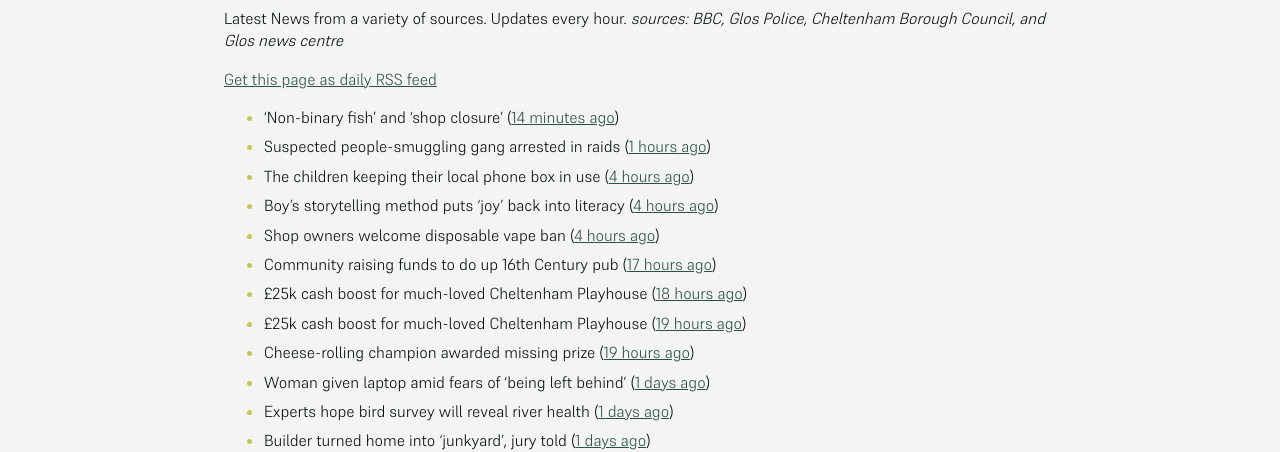
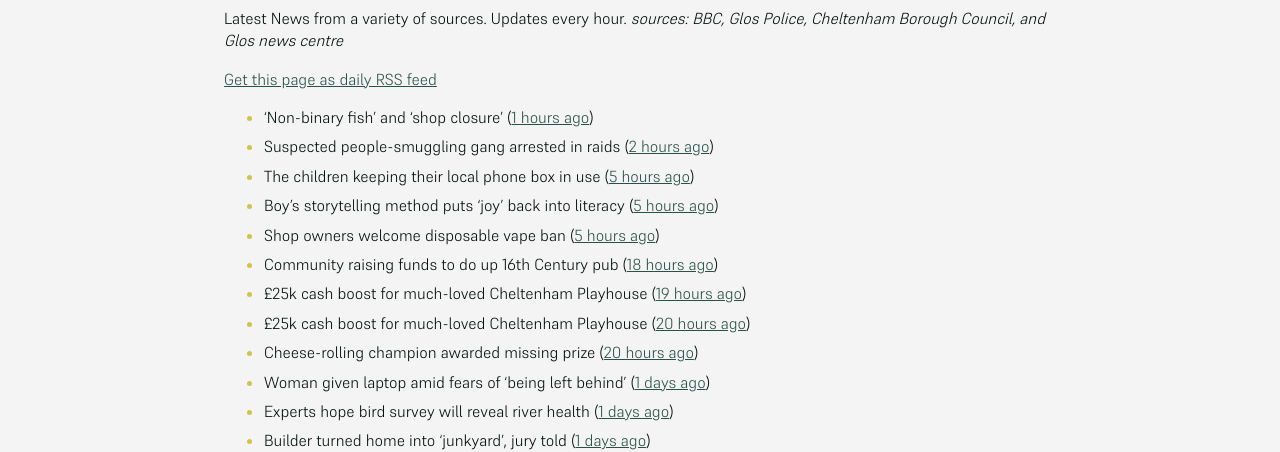
Before and after one commit to mat-0/cheltenham-open-data, a Jekyll site: the page built from _pages/news.md, in a window 1280 px wide and 900 px high. Shown: the part 266-718 px from the top of the window. Built offline with Jekyll 4.4.1, drawn with Linux system fonts in a browser that asks for light colours; some of the changed text lies outside the part shown.

Commit message:
Updated 2025-06-04 10:57:55

```diff
--- a/_pages/news.md
+++ b/_pages/news.md
@@ -12,15 +12,15 @@ _sources: BBC, Glos Police, Cheltenham Borough Council, and Glos news centre_
 [Get this page as daily RSS feed](/daily.rss)
 
 <!-- news_marker starts -->
-- 'Non-binary fish' and 'shop closure' ([14 minutes ago](https://www.bbc.com/news/articles/c787lp1npgjo))
-- Suspected people-smuggling gang arrested in raids ([1 hours ago](https://www.bbc.com/news/articles/cx2j67x49pwo))
-- The children keeping their local phone box in use ([4 hours ago](https://www.bbc.com/news/articles/c1dekpd164no))
-- Boy's storytelling method puts 'joy' back into literacy ([4 hours ago](https://www.bbc.com/news/articles/c6268ykxkdno))
-- Shop owners welcome disposable vape ban ([4 hours ago](https://www.bbc.com/news/articles/cgle5pgy4lgo))
-- Community raising funds to do up 16th Century pub ([17 hours ago](https://www.bbc.com/news/articles/c1kvgy4p4nwo))
-- £25k cash boost for much-loved Cheltenham Playhouse ([18 hours ago](https://gloucesternewscentre.co.uk/25k-cash-boost-for-much-loved-cheltenham-playhouse/))
-- £25k cash boost for much-loved Cheltenham Playhouse ([19 hours ago](https://www.cheltenham.gov.uk/news/article/3017/25k_cash_boost_for_much-loved_cheltenham_playhouse))
-- Cheese-rolling champion awarded missing prize ([19 hours ago](https://www.bbc.com/news/articles/clyzjzkz2v1o))
+- 'Non-binary fish' and 'shop closure' ([1 hours ago](https://www.bbc.com/news/articles/c787lp1npgjo))
+- Suspected people-smuggling gang arrested in raids ([2 hours ago](https://www.bbc.com/news/articles/cx2j67x49pwo))
+- The children keeping their local phone box in use ([5 hours ago](https://www.bbc.com/news/articles/c1dekpd164no))
+- Boy's storytelling method puts 'joy' back into literacy ([5 hours ago](https://www.bbc.com/news/articles/c6268ykxkdno))
+- Shop owners welcome disposable vape ban ([5 hours ago](https://www.bbc.com/news/articles/cgle5pgy4lgo))
+- Community raising funds to do up 16th Century pub ([18 hours ago](https://www.bbc.com/news/articles/c1kvgy4p4nwo))
+- £25k cash boost for much-loved Cheltenham Playhouse ([19 hours ago](https://gloucesternewscentre.co.uk/25k-cash-boost-for-much-loved-cheltenham-playhouse/))
+- £25k cash boost for much-loved Cheltenham Playhouse ([20 hours ago](https://www.cheltenham.gov.uk/news/article/3017/25k_cash_boost_for_much-loved_cheltenham_playhouse))
+- Cheese-rolling champion awarded missing prize ([20 hours ago](https://www.bbc.com/news/articles/clyzjzkz2v1o))
 - Woman given laptop amid fears of 'being left behind' ([1 days ago](https://www.bbc.com/news/articles/cy8nvm5v5ymo))
 - Experts hope bird survey will reveal river health ([1 days ago](https://www.bbc.com/news/articles/c9wgv0dy485o))
 - Builder turned home into 'junkyard', jury told ([1 days ago](https://www.bbc.com/news/articles/c7v7jqygvlpo))
```
Also changed, not shown: other parts of _pages/news.md (+1 -1 lines), _data/flood.json (+4 -4 lines), _pages/fix-my-street.md (+1 -1 lines), index.md (+4 -4 lines).
